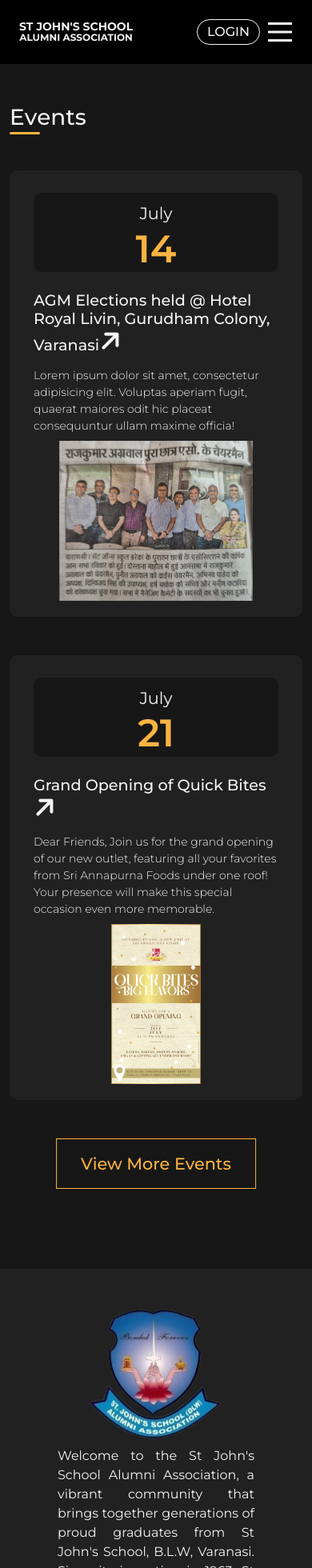
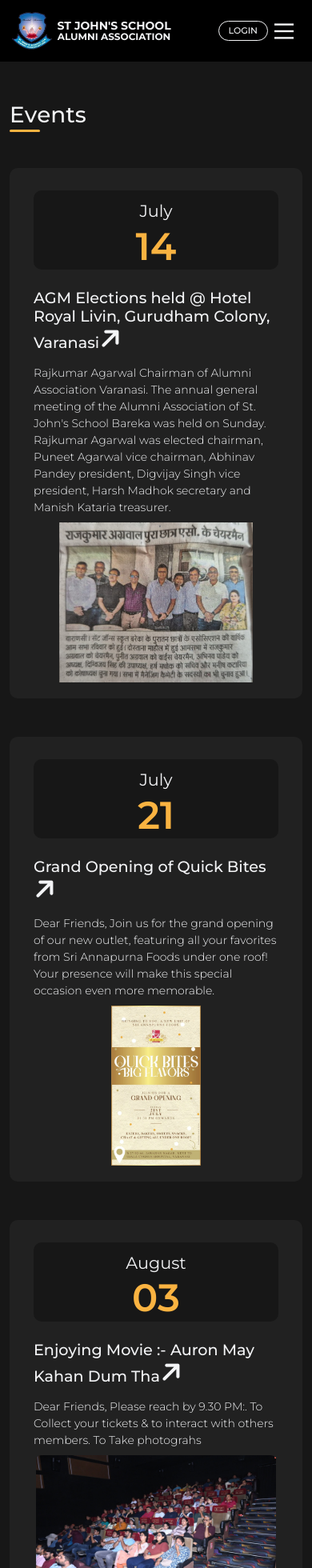
Before and after one commit to PriyeshRai369/sjsaa, a React (Vite) app: page /event in a window 390 px wide. Shown: the top 1960 px of the page at 80% size. Built offline with nearby package versions, Linux system fonts and the light colour scheme; some icons are missing; a web font is replaced by a local one.

Commit message:
Add logo and add a new event.

```diff
--- a/index.html
+++ b/index.html
@@ -7,7 +7,7 @@
     <link href="https://cdn.jsdelivr.net/npm/bootstrap@5.3.3/dist/css/bootstrap.min.css" rel="stylesheet" integrity="sha384-QWTKZyjpPEjISv5WaRU9OFeRpok6YctnYmDr5pNlyT2bRjXh0JMhjY6hW+ALEwIH" crossorigin="anonymous" />
     <link rel="stylesheet" href="https://cdnjs.cloudflare.com/ajax/libs/font-awesome/6.6.0/css/all.min.css" integrity="sha512-Kc323vGBEqzTmouAECnVceyQqyqdsSiqLQISBL29aUW4U/M7pSPA/gEUZQqv1cwx4OnYxTxve5UMg5GT6L4JJg==" crossorigin="anonymous" referrerpolicy="no-referrer" />
 
-    <title>St. JOHN'S School Alumni Association</title>
+    <title>St. John's School Alumni Association</title>
   </head>
   <body>
     <div id="root"></div>
--- a/src/components/Events/Events.jsx
+++ b/src/components/Events/Events.jsx
@@ -65,8 +65,8 @@ export default function Events() {
                           <div className="heading">
                             <a href="/">
                               <h1>
-                                AGM Elections held @ Hotel Royal Livin,
-                                Gurudham Colony, Varanasi
+                                AGM Elections held @ Hotel Royal Livin, Gurudham
+                                Colony, Varanasi
                                 <i className="fa-solid fa-arrow-right "></i>
                               </h1>
                             </a>
@@ -75,10 +75,7 @@ export default function Events() {
                         <div className="col-lg-12 my-2">
                           <div className="eventDescription">
                             <p>
-                              Lorem ipsum dolor sit amet, consectetur
-                              adipisicing elit. Voluptas aperiam fugit, quaerat
-                              maiores odit hic placeat consequuntur ullam maxime
-                              officia!
+                            Rajkumar Agarwal Chairman of Alumni Association Varanasi. The annual general meeting of the Alumni Association of St. John's School Bareka was held on Sunday. Rajkumar Agarwal was elected chairman, Puneet Agarwal vice chairman, Abhinav Pandey president, Digvijay Singh vice president, Harsh Madhok secretary and Manish Kataria treasurer.
                             </p>
                           </div>
                         </div>
@@ -91,7 +88,11 @@ export default function Events() {
                           data-fancybox="gallery"
                           href="/images/events/agm-ellection.jpeg"
                         >
-                          <img src="/images/events/agm-ellection.jpeg" alt="" loading="lazy"/>
+                          <img
+                            src="/images/events/agm-ellection.jpeg"
+                            alt=""
+                            loading="lazy"
+                          />
                         </div>
                       </Fancybox>
                     </div>
@@ -144,7 +145,67 @@ export default function Events() {
                           data-fancybox="gallery"
                           href="/images/events/quick-bites.jpeg"
                         >
-                          <img src="/images/events/quick-bites.jpeg" alt="" loading="lazy"/>
+                          <img
+                            src="/images/events/quick-bites.jpeg"
+                            alt=""
+                            loading="lazy"
+                          />
+                        </div>
+                      </Fancybox>
+                    </div>
+                  </div>
+                </div>
+              </div>
+            </div>
+          </div>
+        </div>
+        <div className="row mb-5 animate">
+          <div className="col-lg-12">
+            <div className="eventContainer">
+              <div className="row row-gap-3">
+                <div className="col-lg-2 col-md-2 col-sm-3 text-center py-2">
+                  <div className="dateContainer">
+                    <p>August</p>
+                    <h2>03</h2>
+                  </div>
+                </div>
+                <div className="col-lg-10 col-md-10 col-sm-9">
+                  <div className="row">
+                    <div className="col-lg-9 col-md-9">
+                      <div className="row">
+                        <div className="col-lg-12">
+                          <div className="heading">
+                            <a href="/">
+                              <h1>
+                                Enjoying Movie :- Auron May Kahan Dum Tha
+                                <i className="fa-solid fa-arrow-right "></i>
+                              </h1>
+                            </a>
+                          </div>
+                        </div>
+                        <div className="col-lg-12 my-2">
+                          <div className="eventDescription">
+                            <p>
+                              Dear Friends, Please reach by 9.30 PM:. To Collect
+                              your tickets & to interact with others members. To
+                              Take photograhs
+                            </p>
+                          </div>
+                        </div>
+                      </div>
+                    </div>
+                    <div className="col-lg-3 col-md-3">
+                      <Fancybox>
+                        <div
+                          className="eventImagesContainer"
+                          data-fancybox="gallery"
+                          href="/images/events/movie.jpg"
+                        >
+                          <img
+                            src="/images/events/movie.jpg"
+                            alt=""
+                            loading="lazy"
+                          />
                         </div>
                       </Fancybox>
                     </div>
--- a/src/components/Footer/Footer.jsx
+++ b/src/components/Footer/Footer.jsx
@@ -1,3 +1,5 @@
+import { Link } from "react-router-dom";
+
 export default function Footer() {
     let date = new Date().getFullYear()
   return (
@@ -107,7 +109,7 @@ export default function Footer() {
         </div>
       </div>
         <div className="endSection">
-            <p>  Copyright @ {date} <span>St. Jhon&apos;s School Alumni Association</span> | Made With <i className="fa-solid fa-heart" style={{color:"#C40C0C"}}></i> By <span>Wizards.</span></p>
+            <p>  Copyright @ {date} <span>St. John&apos;s School Alumni Association</span> | Made With <i className="fa-solid fa-heart" style={{color:"#C40C0C"}}></i> By <Link to="https://wizards.co.in/" target="_blank"><span>Wizards.</span></Link></p>
         </div>
     </section>
   );
--- a/src/components/Header/Header.jsx
+++ b/src/components/Header/Header.jsx
@@ -173,10 +173,15 @@ export default function Header() {
       <nav className="nav" ref={headerRef}>
         <div className="logoContainer" onClick={scrollToTop}>
           <Link to={"/"}>
-            <p>
-              <span className="logoText">St John&apos;s School</span>
-              <span className="secondLogo">Alumni Association</span>
-            </p>
+            <div className="logoImg">
+              <img src="/images/8.png" alt="" />
+            </div>
+            <div className="textLogoContainer">
+              <p>
+                <span className="logoText">St John&apos;s School</span>
+                <span className="secondLogo">Alumni Association</span>
+              </p>
+            </div>
           </Link>
         </div>
         <div
--- a/src/components/Stories/Stories.jsx
+++ b/src/components/Stories/Stories.jsx
@@ -1,4 +1,6 @@
+import { Link } from "react-router-dom";
 import Fancybox from "../ImageZoom/Fancybox";
+import { scrollToTop } from "../../helper/scroll";
 export default function Stories() {
   return (
     <section className="sectionContainer">
@@ -66,6 +68,11 @@ export default function Stories() {
             </div>
           </div>
         </Fancybox>
+        <Link to={"/gallery"} onClick={scrollToTop}>
+          <button className="viewMoreBtn" style={{ marginTop: "50px" }}>
+            View More Images
+          </button>
+        </Link>
       </div>
     </section>
   );
--- a/src/context/Context.jsx
+++ b/src/context/Context.jsx
@@ -27,12 +27,12 @@ export default function ContextProvider({ children }) {
       document.querySelector(".logoText").innerHTML = logo;
       tl.from(".logoText span", {
         opacity: 0,
-        delay: .4,
+        delay: .25,
         duration: 0.5,
         stagger: 0.09,
       });
       tl.from(".secondLogo", {
-        duration: 0.5,
+        duration: 0.3,
         opacity: 0,
       });
       gsap.from(".btnContainer", {
--- a/src/index.css
+++ b/src/index.css
@@ -64,8 +64,15 @@ body {
     justify-content: space-between;
 
     .logoContainer {
-      width: 250px;
       text-align: center;
+
+      a{
+        display: flex;
+        align-items: center;
+      }
+      .textLogoContainer{
+        width: 250px;
+      }
 
       p {
         color: var(--text-color);
@@ -87,11 +94,14 @@ body {
           display: inline-block;
         }
       }
-
-      img {
-        width: 100%;
-        height: 100%;
-      }
+      .logoImg{
+        width: 80px;
+
+        img{
+          width: 100%;
+        }
+      }
+
     }
 
     .linksContainer {
@@ -978,7 +988,10 @@ body.menu-open {
     padding: 10px 50px !important;
   }
   .logoContainer {
-    width: 160px !important;
+
+    .textLogoContainer{
+      width: 180px !important;
+    }
 
     p {
       font-size: 13.5px !important;
@@ -1003,11 +1016,21 @@ body.menu-open {
 }
 
 @media (max-width: 480px) {
-  .upperHeader {
-    padding: 10px 20px !important;
+  .loginBtn{
+    font-size: 11px !important;
+  }
+  #menuBtns svg{
+    width: 40px;
+    height: 40px;
   }
   .logoContainer {
-    width: 160px !important;
+
+    .logoImg{
+      width: 50px !important;
+    }
+    .textLogoContainer{
+      width: 155px !important;
+    }
 
     p {
       font-size: 12.5px !important;
```
Also changed, not shown: public/images/8.png (added), public/images/events/movie.jpg (added).
